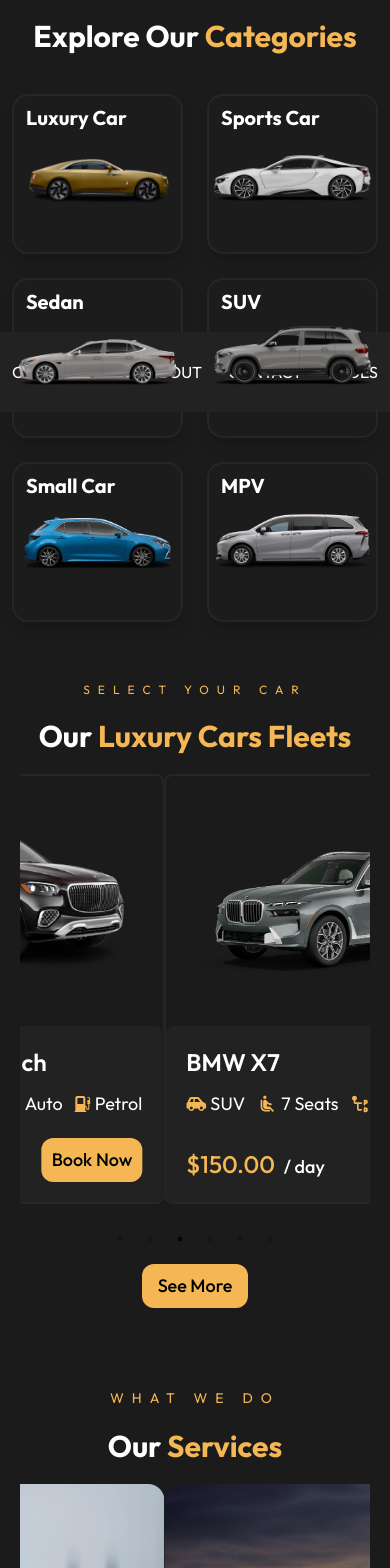
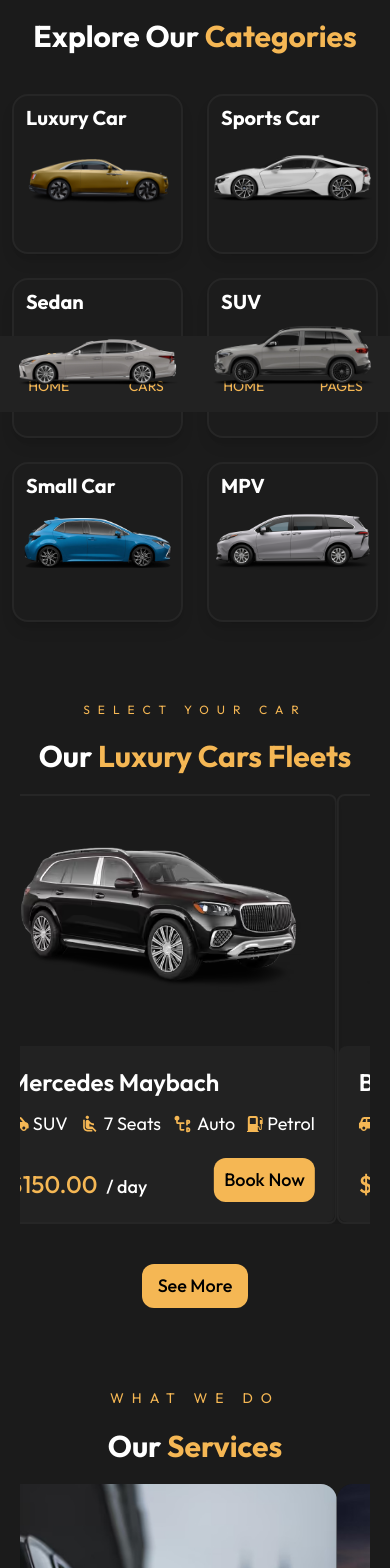
Before and after one commit to twahidulislamdev/go-ride, a React (Vite) app: page / in a window 390 px wide. Shown: the part 432-2000 px from the top of the page. Built offline with nearby package versions, Linux system fonts and the light colour scheme.

Commit message:
Update Footer and Header components: adjust spacing and enhance mobile layout; add Brand component

```diff
--- /dev/null
+++ b/src/components/layouts/Brand.jsx
@@ -0,0 +1,16 @@
+import React from 'react'
+import Container from '../Container'
+
+const Brand = () => {
+  return (
+    <>
+     <div className="">
+        <Container>
+
+        </Container>
+        </div>
+    </>
+  )
+}
+
+export default Brand
--- a/src/components/layouts/Footer.jsx
+++ b/src/components/layouts/Footer.jsx
@@ -31,7 +31,7 @@ const Footer = () => {
   ];
 
   return (
-    <footer className="bg-gradient-to-b from-secondaryColor to-neutral-900 border-t-2 border-neutral-800 shadow-2xl mb-20 lg:mb-0 px-3 lg:px-0">
+    <footer className="bg-gradient-to-b from-secondaryColor to-neutral-900 border-t-2 border-neutral-800 shadow-2xl mb-16 lg:mb-0 px-3 lg:px-0">
       {/* ===== MAIN FOOTER CONTENT ===== */}
       <div className="py-10 sm:py-14 md:py-16 lg:py-20">
         <Container>
--- a/src/components/layouts/Header.jsx
+++ b/src/components/layouts/Header.jsx
@@ -1,8 +1,8 @@
 import React, { useEffect, useState } from "react";
 import Container from "../Container";
 import Flex from "../Flex";
-import { FaRegUser, FaRegHeart } from "react-icons/fa";
-import { HiOutlineShoppingBag } from "react-icons/hi2";
+import { FaRegUser, FaRegHeart, FaHome, FaCar, FaBars } from "react-icons/fa";
+import { HiOutlineShoppingBag,  } from "react-icons/hi2";
 import { Link } from "react-router-dom";
 
 const Header = () => {
@@ -106,14 +106,23 @@ const Header = () => {
       </div>
       {/* Mobile Header part End  */}
 
-      <div className="py-7 px-3  block lg:hidden w-full fixed bottom-0 left-0 z-10 bg-[#222222]">
-        <ul className="flex justify-between text-white">
-          <li>CARS</li>
-          <li>BLOG</li>
-          <li>ABOUT</li>
-          <li>CONTACT</li>
-          <li>PAGES</li>
-        </ul>
+      <div className="py-4 flex justify-between items-center lg:hidden w-full fixed bottom-0 left-0 z-10 bg-[#222222] ">
+        <div className="w-[23%] mx-auto flex flex-col justify-center items-center">
+          <FaHome className="text-mainColor text-2xl  pb-1.5 cursor-pointer" />
+          <p className="text-sm text-mainColor">HOME</p>
+        </div>
+        <div className="w-[23%] mx-auto flex flex-col justify-center items-center">
+          <FaCar className="text-mainColor text-2xl  pb-1.5 cursor-pointer" />
+          <p className="text-sm text-mainColor">CARS</p>
+        </div>
+        <div className="w-[23%] mx-auto flex flex-col justify-center items-center">
+          <FaHome className="text-mainColor text-2xl  pb-1.5 cursor-pointer" />
+          <p className="text-sm text-mainColor">HOME</p>
+        </div>
+        <div className="w-[23%] mx-auto flex flex-col justify-center items-center">
+          <FaBars  className="text-mainColor text-2xl  pb-1.5 cursor-pointer" />
+          <p className="text-sm text-mainColor">PAGES</p>
+        </div>
       </div>
     </>
   );
--- a/src/components/layouts/LuxuryCar.jsx
+++ b/src/components/layouts/LuxuryCar.jsx
@@ -80,7 +80,7 @@ const LuxuryCar = () => {
 
   //  Slider for small screens only
   const settings = {
-    dots: true,
+    dots: false,
     infinite: true,
     speed: 500,
     slidesToShow: 1,
@@ -91,7 +91,7 @@ const LuxuryCar = () => {
   };
 
   return (
-    <div className="py-5 bg-secondaryColor text-center">
+    <div className="py-10 bg-secondaryColor text-center">
       <h6 className="text-xs lg:text-sm text-mainColor tracking-[8px]">
         SELECT YOUR CAR
       </h6>
@@ -99,7 +99,7 @@ const LuxuryCar = () => {
         Our <span className="text-mainColor">Luxury Cars Fleets</span>
       </h3>
 
-      <div className=" p-5 lg:pt-10 pb-5">
+      <div className="px-5 lg:px-0  pt-5 lg:pt-10 ">
         <Container>
           {/*  React Slick only for small & medium devices */}
           <div className="block lg:hidden">
@@ -122,7 +122,7 @@ const LuxuryCar = () => {
           </div>
 
           {/*  Grid layout only for lg+ screens */}
-          <div className="hidden lg:grid grid-cols-3 gap-6">
+          <div className="hidden lg:grid grid-cols-3 gap-5">
             {Cars.map((item) => (
               <CarCad
                 key={item.id}
@@ -139,7 +139,7 @@ const LuxuryCar = () => {
           </div>
         </Container>
 
-        <button className="mt-10 px-4 py-2 bg-mainColor text-lg font-medium text-black rounded-xl hover:bg-white transition-all duration-300">
+        <button className="mt-5 px-4 py-2 bg-mainColor text-lg font-medium text-black rounded-xl hover:bg-white transition-all duration-300">
           See More
         </button>
       </div>
--- a/src/components/layouts/PopularCar.jsx
+++ b/src/components/layouts/PopularCar.jsx
@@ -78,7 +78,7 @@ const PopularCar = () => {
 
   //  Slider for small screens only
   const settings = {
-    dots: true,
+    dots: false,
     infinite: true,
     speed: 500,
     slidesToShow: 1,
@@ -90,7 +90,7 @@ const PopularCar = () => {
 
   return (
     <>
-      <div className="py-5 bg-secondaryColor text-center">
+      <div className="py-10 bg-secondaryColor text-center">
         <h6 className="text-xs lg:text-sm text-mainColor tracking-[8px]">
           SELECT YOUR CAR
         </h6>
@@ -98,11 +98,11 @@ const PopularCar = () => {
           Our <span className="text-mainColor">Popular Cars Fleets</span>
         </h3>
 
-        <div className=" p-5 lg:pt-10 pb-5">
+        <div className=" px-5 lg:px-0 pt-5 lg:pt-10">
           <Container>
             {/*  React Slick only for small & medium devices */}
             <div className="block lg:hidden">
-              <Slider className="pb-5" {...settings}>
+              <Slider className="" {...settings}>
                 {Cars.map((item) => (
                   <div key={item.id} className="">
                     <CarCad
@@ -138,7 +138,7 @@ const PopularCar = () => {
             </div>
           </Container>
 
-          <button className="mt-10 px-4 py-2 bg-mainColor text-lg font-medium text-black rounded-xl hover:bg-white transition-all duration-300">
+          <button className="mt-5 px-4 py-2 bg-mainColor text-lg font-medium text-black rounded-xl hover:bg-white transition-all duration-300">
             See More
           </button>
         </div>
```
